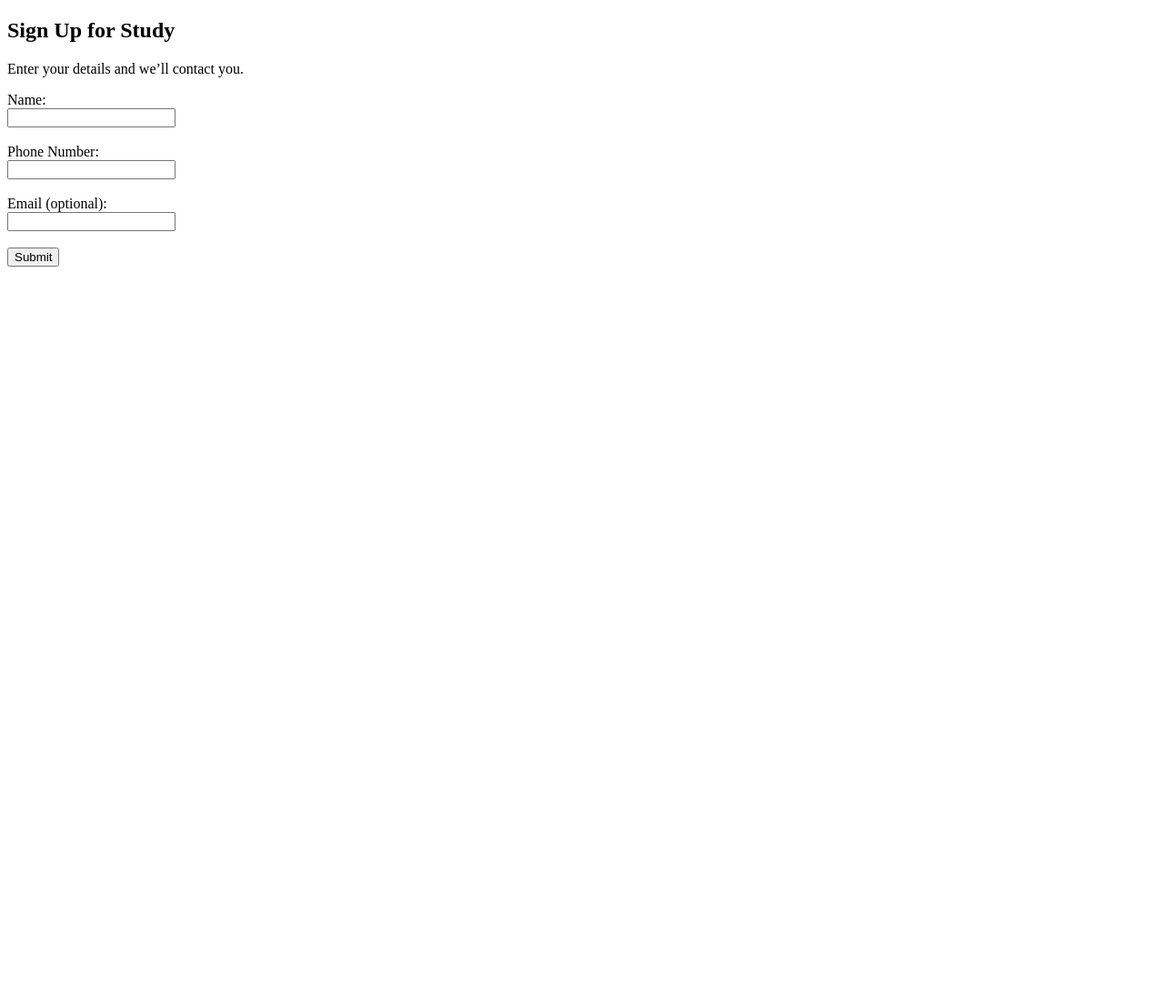
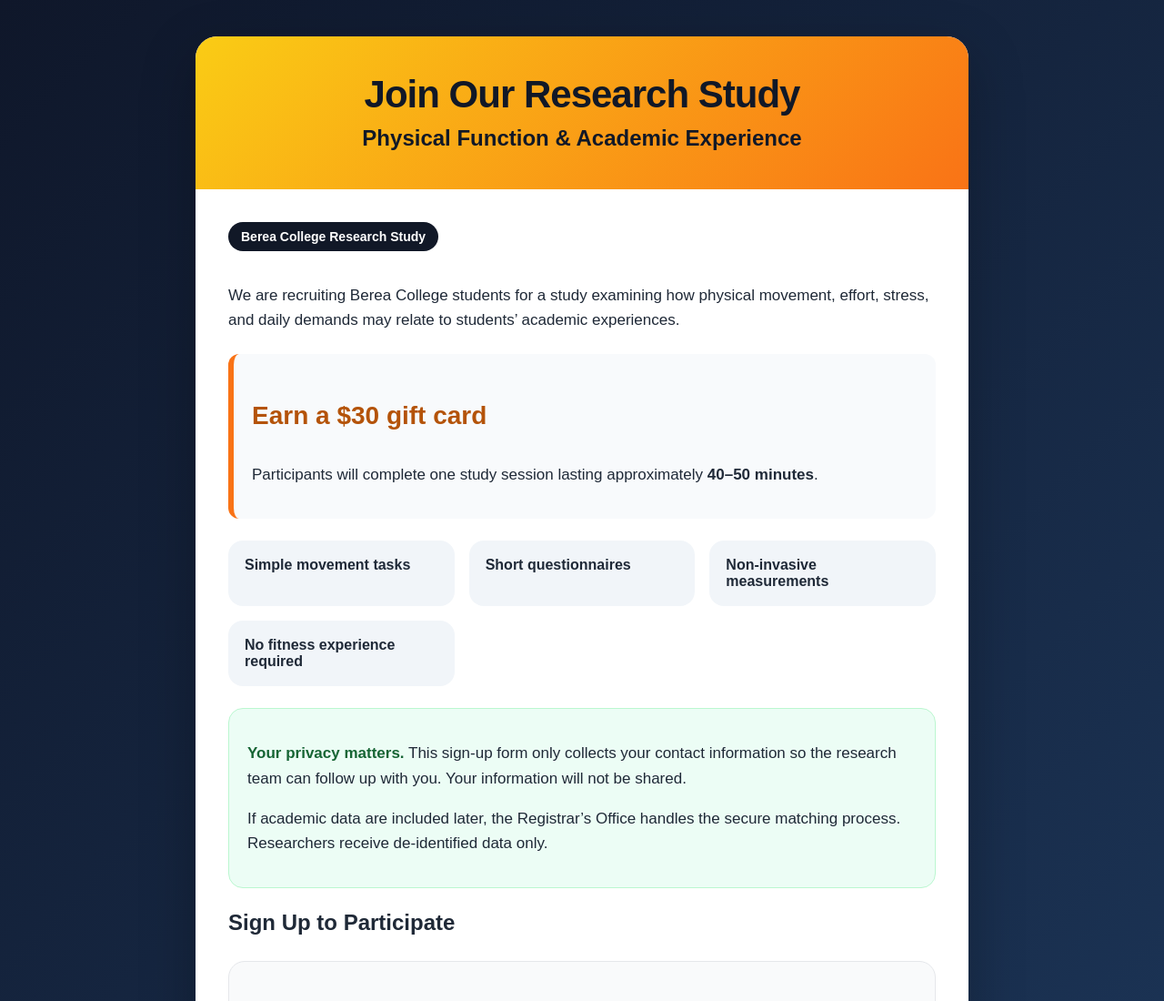
Before and after one commit to NabilaBiju/HealthAcademicStudy, a plain HTML site: page index.html in a window 1280 px wide. Shown: the top 1100 px of the page at 91% size. Before the commit the page ends 800 px from the top, so only its background shows below. Drawn offline with Linux system fonts and the light colour scheme.

Commit message:
Revise index.html for physical function study sign-up
Updated the study sign-up page with new content and styling.

```diff
--- a/index.html
+++ b/index.html
@@ -1,27 +1,276 @@
 <!DOCTYPE html>
-<html>
+<html lang="en">
 <head>
-  <title>Study Sign-Up</title>
+  <meta charset="UTF-8" />
+  <meta name="viewport" content="width=device-width, initial-scale=1.0" />
+  <title>Physical Function Study Sign-Up</title>
+
+  <style>
+    body {
+      margin: 0;
+      font-family: Arial, Helvetica, sans-serif;
+      background: linear-gradient(135deg, #0f172a, #1e3a5f);
+      color: #1f2937;
+    }
+
+    .page {
+      min-height: 100vh;
+      display: flex;
+      justify-content: center;
+      align-items: center;
+      padding: 40px 20px;
+    }
+
+    .card {
+      max-width: 850px;
+      width: 100%;
+      background: #ffffff;
+      border-radius: 24px;
+      overflow: hidden;
+      box-shadow: 0 20px 60px rgba(0, 0, 0, 0.25);
+    }
+
+    .header {
+      background: linear-gradient(135deg, #facc15, #f97316);
+      padding: 42px 34px;
+      text-align: center;
+      color: #111827;
+    }
+
+    .header h1 {
+      margin: 0;
+      font-size: 42px;
+      line-height: 1.05;
+      font-weight: 900;
+      letter-spacing: -1px;
+    }
+
+    .header h2 {
+      margin: 12px 0 0;
+      font-size: 24px;
+      font-weight: 800;
+    }
+
+    .content {
+      padding: 36px;
+    }
+
+    .tag {
+      display: inline-block;
+      background: #111827;
+      color: white;
+      padding: 8px 14px;
+      border-radius: 999px;
+      font-weight: 700;
+      font-size: 14px;
+      margin-bottom: 18px;
+    }
+
+    p {
+      font-size: 17px;
+      line-height: 1.6;
+    }
+
+    .highlight-box {
+      background: #f8fafc;
+      border-left: 6px solid #f97316;
+      padding: 18px 20px;
+      border-radius: 12px;
+      margin: 24px 0;
+    }
+
+    .grid {
+      display: grid;
+      grid-template-columns: repeat(auto-fit, minmax(220px, 1fr));
+      gap: 16px;
+      margin: 24px 0;
+    }
+
+    .mini-card {
+      background: #f1f5f9;
+      padding: 18px;
+      border-radius: 16px;
+      font-size: 16px;
+      font-weight: 700;
+    }
+
+    .privacy {
+      background: #ecfdf5;
+      border: 1px solid #bbf7d0;
+      padding: 18px 20px;
+      border-radius: 16px;
+      margin: 24px 0;
+    }
+
+    .privacy strong {
+      color: #166534;
+    }
+
+    form {
+      margin-top: 28px;
+      background: #f9fafb;
+      padding: 26px;
+      border-radius: 18px;
+      border: 1px solid #e5e7eb;
+    }
+
+    label {
+      display: block;
+      margin-top: 16px;
+      margin-bottom: 6px;
+      font-weight: 800;
+      font-size: 15px;
+    }
+
+    input, textarea {
+      width: 100%;
+      box-sizing: border-box;
+      padding: 14px;
+      border-radius: 12px;
+      border: 1px solid #cbd5e1;
+      font-size: 16px;
+      font-family: Arial, Helvetica, sans-serif;
+    }
+
+    textarea {
+      min-height: 90px;
+      resize: vertical;
+    }
+
+    button {
+      width: 100%;
+      margin-top: 24px;
+      padding: 16px;
+      border: none;
+      border-radius: 14px;
+      background: #111827;
+      color: white;
+      font-size: 19px;
+      font-weight: 900;
+      cursor: pointer;
+    }
+
+    button:hover {
+      background: #374151;
+    }
+
+    .small {
+      font-size: 14px;
+      color: #4b5563;
+      margin-top: 12px;
+    }
+
+    .footer {
+      text-align: center;
+      padding: 24px;
+      background: #f1f5f9;
+      font-size: 15px;
+      color: #374151;
+    }
+
+    .money {
+      font-size: 28px;
+      font-weight: 900;
+      color: #b45309;
+    }
+
+    @media (max-width: 600px) {
+      .header h1 {
+        font-size: 32px;
+      }
+
+      .header h2 {
+        font-size: 20px;
+      }
+
+      .content {
+        padding: 24px;
+      }
+    }
+  </style>
 </head>
+
 <body>
+  <div class="page">
+    <div class="card">
 
-<h2>Sign Up for Study</h2>
-<p>Enter your details and we’ll contact you.</p>
+      <div class="header">
+        <h1>Join Our Research Study</h1>
+        <h2>Physical Function & Academic Experience</h2>
+      </div>
 
-<form action="https://formspree.io/f/xkoywonq" method="POST">
+      <div class="content">
+        <div class="tag">Berea College Research Study</div>
 
-  <label>Name:</label><br>
-  <input type="text" name="name" required><br><br>
+        <p>
+          We are recruiting Berea College students for a study examining how
+          physical movement, effort, stress, and daily demands may relate to
+          students’ academic experiences.
+        </p>
 
-  <label>Phone Number:</label><br>
-  <input type="tel" name="phone" required><br><br>
+        <div class="highlight-box">
+          <p class="money">Earn a $30 gift card</p>
+          <p>
+            Participants will complete one study session lasting approximately
+            <strong>40–50 minutes</strong>.
+          </p>
+        </div>
 
-  <label>Email (optional):</label><br>
-  <input type="email" name="email"><br><br>
+        <div class="grid">
+          <div class="mini-card">Simple movement tasks</div>
+          <div class="mini-card">Short questionnaires</div>
+          <div class="mini-card">Non-invasive measurements</div>
+          <div class="mini-card">No fitness experience required</div>
+        </div>
 
-  <button type="submit">Submit</button>
+        <div class="privacy">
+          <p>
+            <strong>Your privacy matters.</strong> This sign-up form only collects
+            your contact information so the research team can follow up with you.
+            Your information will not be shared.
+          </p>
+          <p>
+            If academic data are included later, the Registrar’s Office handles
+            the secure matching process. Researchers receive de-identified data only.
+          </p>
+        </div>
 
-</form>
+        <h2>Sign Up to Participate</h2>
 
+        <form action="https://formspree.io/f/xkoywonq" method="POST">
+          <label for="name">Full Name *</label>
+          <input type="text" id="name" name="Full Name" required />
+
+          <label for="email">Berea Email *</label>
+          <input type="email" id="email" name="Berea Email" required />
+
+          <label for="phone">Phone Number *</label>
+          <input type="tel" id="phone" name="Phone Number" required />
+
+          <label for="availability">General Availability</label>
+          <textarea
+            id="availability"
+            name="General Availability"
+            placeholder="Example: weekday mornings, May term afternoons, evenings, etc."
+          ></textarea>
+
+          <input type="hidden" name="_subject" value="New Research Study Sign-Up" />
+
+          <button type="submit">Submit Interest Form</button>
+
+          <p class="small">
+            Submitting this form does not enroll you in the study. It only lets
+            the research team contact you with more information.
+          </p>
+        </form>
+      </div>
+
+      <div class="footer">
+        Questions? Contact <strong>Dr. Nabila Rahman Biju</strong> at
+        <strong>bijun@berea.edu</strong>
+      </div>
+
+    </div>
+  </div>
 </body>
 </html>
```
